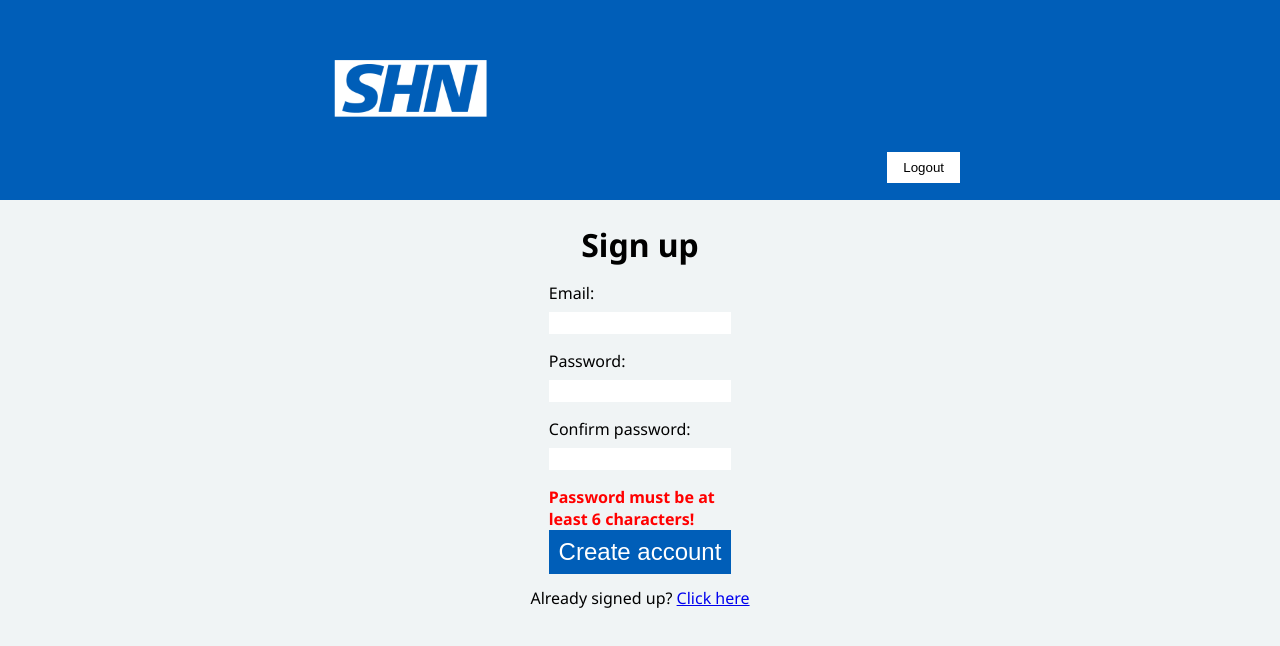
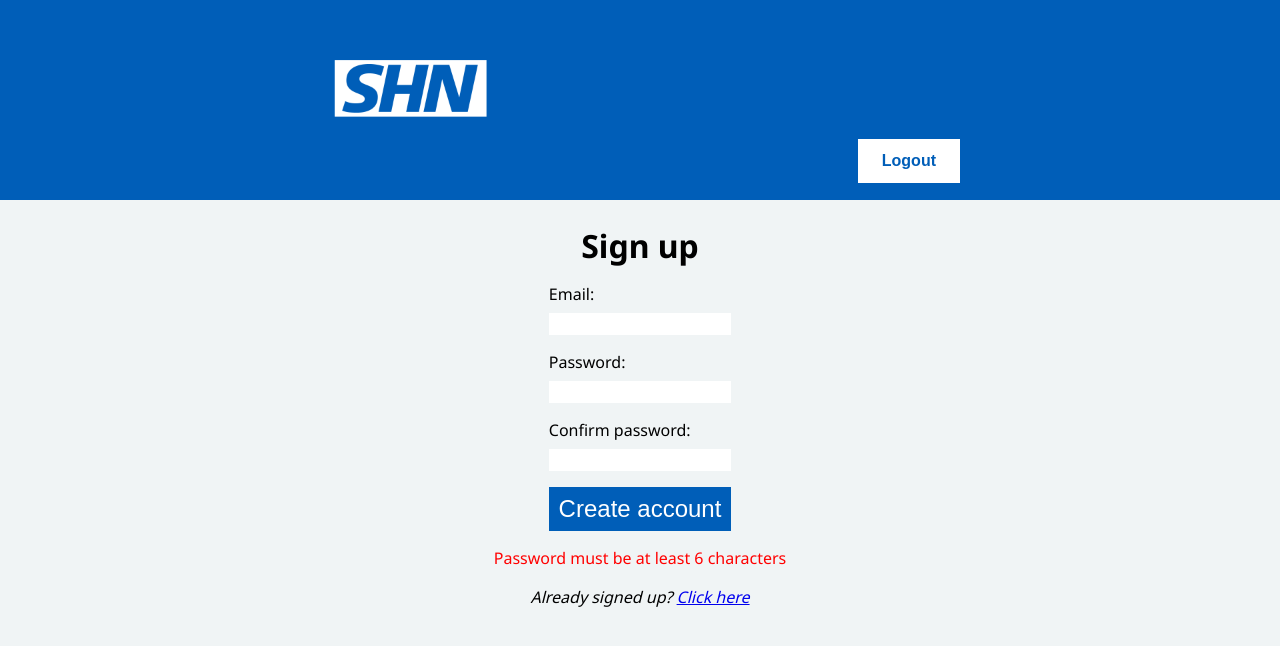
Before and after one commit to DarshDhillon/vaccine_shn, a React (Create React App) app: page /sign-up in a window 1280 px wide. Shown: the top 646 px of the page. Built offline with nearby package versions, Linux system fonts and the light colour scheme; no server answers; sample sign-in values are in the browser's storage.

Commit message:
Refactor forms

```diff
--- a/src/components/Header.js
+++ b/src/components/Header.js
@@ -49,20 +49,22 @@ const HeaderImageWrapper = styled.div`
 `;
 
 const HeaderLogo = styled.img`
+  /* border: 1px solid white; */
   width: 180px;
-  /* border: 1px solid white; */
 `;
 
 const LogoutButton = styled.button`
   visibility: ${({ $isCurrentUser }) =>
     $isCurrentUser ? 'visibile' : 'hidden'};
-  padding: 0.5rem 1rem;
+  padding: 0.8rem 1.5rem;
   background-color: #fff;
-  color: #000;
+  color: #005eb8;
   text-decoration: none;
   cursor: pointer;
   position: absolute;
   bottom: 10px;
   right: 0;
   border: none;
+  font-size: 1rem;
+  font-weight: bold;
 `;
--- a/src/components/Login.js
+++ b/src/components/Login.js
@@ -8,6 +8,7 @@ import { firebaseAuth } from '../firebase';
 const Login = () => {
   const [email, setEmail] = useState('');
   const [password, setPassword] = useState('');
+  const [errorMessage, setErrorMessage] = useState('');
   const dispatch = useDispatch();
   const history = useHistory();
 
@@ -20,7 +21,7 @@ const Login = () => {
       dispatch(setIsLoadingUser(false));
       history.push('/user-dashboard');
     } catch {
-      console.log('we have a problem');
+      setErrorMessage('Login failed. Please try again.');
       dispatch(setIsLoadingUser(false));
       setEmail('');
       setPassword('');
@@ -34,6 +35,7 @@ const Login = () => {
           <Heading>Sign in</Heading>
           <Label>Email:</Label>
           <Input
+            autoFocus
             autoComplete='none'
             required
             value={email}
@@ -48,11 +50,19 @@ const Login = () => {
             value={password}
             type='password'
           />
-          <SubmitButton type='submit'>Login</SubmitButton>
+          <SubmitButton
+            disabled={password.length < 6 ? true : false}
+            type='submit'
+          >
+            Login
+          </SubmitButton>
         </LoginForm>
-        <div>
+        <ErrorContainer>
+          <ErrorMessage>{errorMessage}</ErrorMessage>
+        </ErrorContainer>
+        <Redirect>
           Need to sign up? <Link to='/sign-up'>Click here</Link>
-        </div>
+        </Redirect>
       </LoginWrapper>
     </LoginContainer>
   );
@@ -108,30 +118,23 @@ const Heading = styled.h1`
 const SubmitButton = styled.button`
   padding: 0.5rem;
   font-size: 1.5rem;
-  background-color: #005eb8;
+  background-color: ${({ disabled }) => (disabled ? 'lightgrey' : '#005eb8')};
+  cursor: pointer;
   color: #fff;
   border: none;
 
   :hover {
-    background-color: #01417e;
+    background-color: ${({ disabled }) => (disabled ? 'lightgrey' : '#01417e')};
   }
 `;
 
-// const handleLogin = (e) => {
-//   e.preventDefault();
-//   dispatch(loginUserAsync({ email, password }));
-//   history.push('/user-dashboard');
-// };
+const Redirect = styled.p`
+  font-style: italic;
+`;
 
-// const handleLogin = async (e) => {
-//   e.preventDefault();
+const ErrorContainer = styled.div``;
 
-//   try {
-//     dispatch(setIsLoadingUser(true));
-//     await firebaseAuth.signInWithEmailAndPassword(email, password);
-//     dispatch(setIsLoadingUser(false));
-//     history.push('/user-dashboard');
-//   } catch {
-//     console.log('we have problem');
-//   }
-// };
+const ErrorMessage = styled.p`
+  color: red;
+  font-weight: bold;
+`;
--- a/src/components/Signup.js
+++ b/src/components/Signup.js
@@ -9,14 +9,18 @@ const SignUp = () => {
   const [signUpEmail, setSignUpEmail] = useState('');
   const [signUpPassword, setSignUpPassword] = useState('');
   const [signUpConfirmPassword, setSignUpConfirmPassword] = useState('');
+  const [errorMessage, setErrorMessage] = useState('');
+
   const dispatch = useDispatch();
   const history = useHistory();
 
   const handleSubmit = async (e) => {
     e.preventDefault();
+
     dispatch(setIsLoadingUser(true));
 
     try {
+      setErrorMessage('');
       await firebaseAuth.createUserWithEmailAndPassword(
         signUpEmail,
         signUpPassword
@@ -28,7 +32,7 @@ const SignUp = () => {
       setSignUpPassword('');
       setSignUpConfirmPassword('');
       dispatch(setIsLoadingUser(false));
-      console.log('error creating user');
+      setErrorMessage('Error creating user. Please try again.');
     }
   };
 
@@ -39,6 +43,7 @@ const SignUp = () => {
           <Heading>Sign up</Heading>
           <Label>Email:</Label>
           <Input
+            autoFocus
             autoComplete='none'
             required
             value={signUpEmail}
@@ -61,29 +66,27 @@ const SignUp = () => {
             value={signUpConfirmPassword}
             type='password'
           />
-          {signUpPassword.length < 6 || signUpConfirmPassword.length < 6 ? (
-            <p style={{ color: 'red', fontWeight: 'bold' }}>
-              Password must be at least 6 characters!
-            </p>
-          ) : (
-            ''
-          )}
-
-          {signUpPassword !== signUpConfirmPassword && (
-            <p style={{ color: 'red', fontWeight: 'bold' }}>
-              Passwords do not match!
-            </p>
-          )}
           <SubmitButton
-            disabled={signUpPassword === signUpConfirmPassword ? false : true}
+            $deactive={signUpPassword === signUpConfirmPassword ? false : true}
             type='submit'
           >
             Create account
           </SubmitButton>
         </SignUpForm>
-        <div>
+        <ErrorContainer>
+          {signUpPassword.length < 6 || signUpConfirmPassword.length < 6 ? (
+            <ErrorMessage>Password must be at least 6 characters</ErrorMessage>
+          ) : (
+            ''
+          )}
+          {signUpPassword !== signUpConfirmPassword && (
+            <ErrorMessage>Passwords do not match</ErrorMessage>
+          )}
+          <ErrorMessage>{errorMessage}</ErrorMessage>
+        </ErrorContainer>
+        <Redirect>
           Already signed up? <Link to='/login'>Click here</Link>
-        </div>
+        </Redirect>
       </SignUpWrapper>
     </SignUpContainer>
   );
@@ -139,12 +142,28 @@ const Heading = styled.h1`
 const SubmitButton = styled.button`
   padding: 0.5rem;
   font-size: 1.5rem;
-  background-color: ${({ disabled }) => (disabled ? 'lightgrey' : '#005eb8')};
+  background-color: ${({ $deactive }) => ($deactive ? 'lightgrey' : '#005eb8')};
   color: #fff;
   border: none;
   cursor: pointer;
 
   :hover {
-    background-color: ${({ disabled }) => (disabled ? 'lightgrey' : '#01417e')};
+    background-color: ${({ $deactive }) =>
+      $deactive ? 'lightgrey' : '#01417e'};
   }
 `;
+
+const ErrorContainer = styled.div`
+  text-align: center;
+  display: flex;
+  flex-direction: column;
+`;
+
+const ErrorMessage = styled.p`
+  color: red;
+  /* font-weight: bold; */
+`;
+
+const Redirect = styled.p`
+  font-style: italic;
+`;
--- a/src/components/UserDashboard.js
+++ b/src/components/UserDashboard.js
@@ -1,13 +1,77 @@
 import { useSelector } from 'react-redux';
+import { firebaseDatabase } from '../firebase';
+// import { firestore } from '../firebase';
 
 const UserDashboard = () => {
   const currentUserUid = useSelector(
     (state) => state.usersSlice.currentUser.uid
   );
 
+  const currentUser = useSelector((state) => state.usersSlice.currentUser);
+
+  console.log(currentUser);
+
+  const getInfo = () => {
+    const docRef = firebaseDatabase.users.doc(currentUserUid);
+
+    docRef
+      .get()
+      .then((doc) => {
+        if (doc.exists) {
+          console.log('Document data:', doc.data());
+        } else {
+          // doc.data() will be undefined in this case
+          console.log('No such document!');
+        }
+      })
+      .catch((error) => {
+        console.log('Error getting document:', error);
+      });
+  };
+
+  const handleSetFirstName = () => {
+    firebaseDatabase.users.doc(currentUserUid).set({
+      firstName: 'Marlon',
+      lastName: 'Brando',
+      age: 40,
+      alive: false,
+      date: new Date().getDate(),
+    });
+  };
+
+  // const handleGetName = () => {
+  //   firebaseDatabase.users.add.currentUserUid({
+  //     lastName: 'Jones',
+  //   });
+  // };
+
+  // const handleGetName = () => {
+  //   firebaseDatabase.users
+  //     .doc(currentUserUid)
+  //     .onSnapshot((snapshot) => console.log(snapshot));
+  // };
+
+  // const setCurrentUserDisplayName = () => {
+  //   currentUser
+  //     .updateProfile({
+  //       displayName: 'Test1User',
+  //     })
+  //     .then(() => {
+  //       console.log('that worked');
+  //     })
+  //     .catch((error) => {
+  //       console.log(`that did not work, ${error}`);
+  //     });
+  // };
+
   return (
     <div>
+      <h1>Welcome back, {currentUser.displayName}</h1>
       <p>Your user ID is {currentUserUid}</p>
+
+      <button onClick={getInfo}>Get firstName?</button>
+
+      <button onClick={handleSetFirstName}>Set first name</button>
     </div>
   );
 };
--- a/src/firebase.js
+++ b/src/firebase.js
@@ -14,6 +14,7 @@ const firebaseApp = firebase.initializeApp({
 const firestore = firebaseApp.firestore();
 
 export const firebaseDatabase = {
+  users: firestore.collection('users'),
   getCurrentTimestamp: firebase.firestore.FieldValue.serverTimestamp,
 };
 
```
